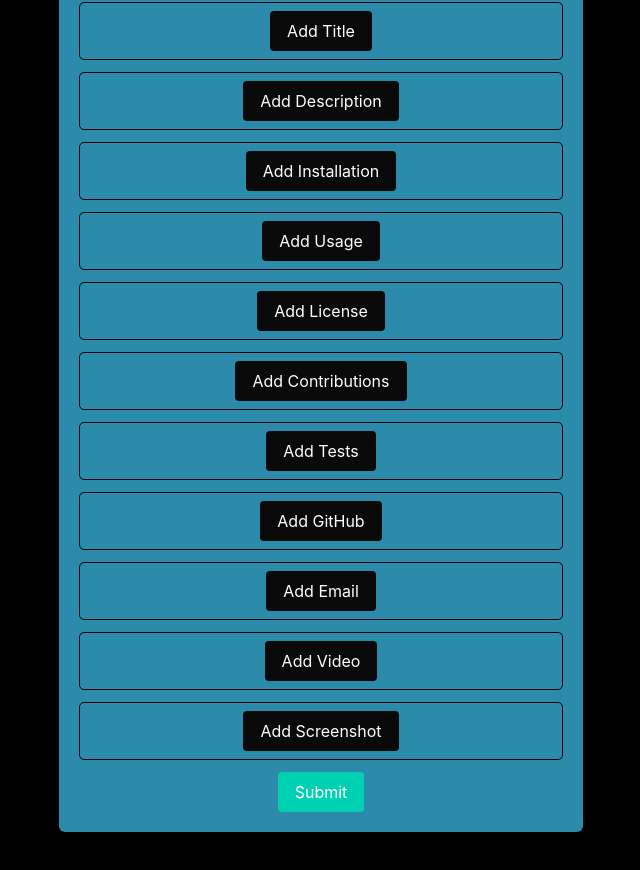
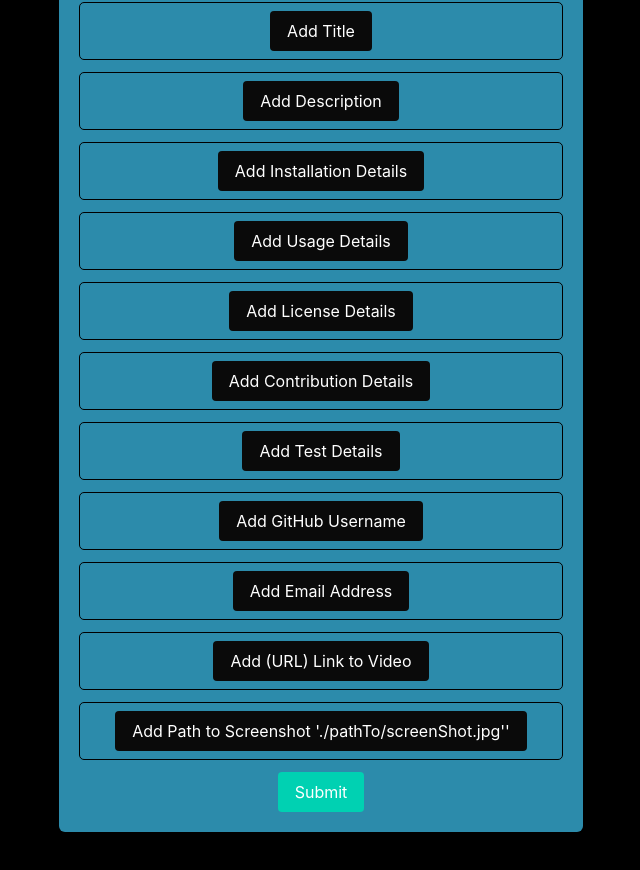
Before and after one commit to EMK2473/ReadME-Generator-FrontEnd, a React (Create React App) app: page / in a window 1280 px wide. Shown: the part 412-1282 px from the top of the page, without its empty margins (319-959 px from the left). Built offline with nearby package versions, Linux system fonts and the light colour scheme.

Commit message:
button edits

```diff
--- a/src/Form.js
+++ b/src/Form.js
@@ -139,7 +139,7 @@ const Form = () => {
                 type="button"
                 onClick={() => handleButtonClick("installation")}
               >
-                Add Installation
+                Add Installation Details
               </button>
             </label>
             {buttonStates.installation && (
@@ -163,7 +163,7 @@ const Form = () => {
                 type="button"
                 onClick={() => handleButtonClick("usage")}
               >
-                Add Usage
+                Add Usage Details
               </button>
             </label>
             {buttonStates.usage && (
@@ -187,7 +187,7 @@ const Form = () => {
                 type="button"
                 onClick={() => handleButtonClick("license")}
               >
-                Add License
+                Add License Details
               </button>
             </label>
             {buttonStates.license && (
@@ -221,7 +221,7 @@ const Form = () => {
                 type="button"
                 onClick={() => handleButtonClick("contributions")}
               >
-                Add Contributions
+                Add Contribution Details
               </button>
             </label>
             {buttonStates.contributions && (
@@ -245,7 +245,7 @@ const Form = () => {
                 type="button"
                 onClick={() => handleButtonClick("tests")}
               >
-                Add Tests
+                Add Test Details
               </button>
             </label>
             {buttonStates.tests && (
@@ -269,7 +269,7 @@ const Form = () => {
                 type="button"
                 onClick={() => handleButtonClick("github")}
               >
-                Add GitHub
+                Add GitHub Username
               </button>
             </label>
             {buttonStates.github && (
@@ -293,7 +293,7 @@ const Form = () => {
                 type="button"
                 onClick={() => handleButtonClick("email")}
               >
-                Add Email
+                Add Email Address
               </button>
             </label>
             {buttonStates.email && (
@@ -317,7 +317,7 @@ const Form = () => {
                 type="button"
                 onClick={() => handleButtonClick("video")}
               >
-                Add Video
+                Add (URL) Link to Video
               </button>
             </label>
             {buttonStates.video && (
@@ -341,7 +341,7 @@ const Form = () => {
                 type="button"
                 onClick={() => handleButtonClick("screenShot")}
               >
-                Add Screenshot
+                Add Path to Screenshot './pathTo/screenShot.jpg''
               </button>
             </label>
             {buttonStates.screenShot && (
```
